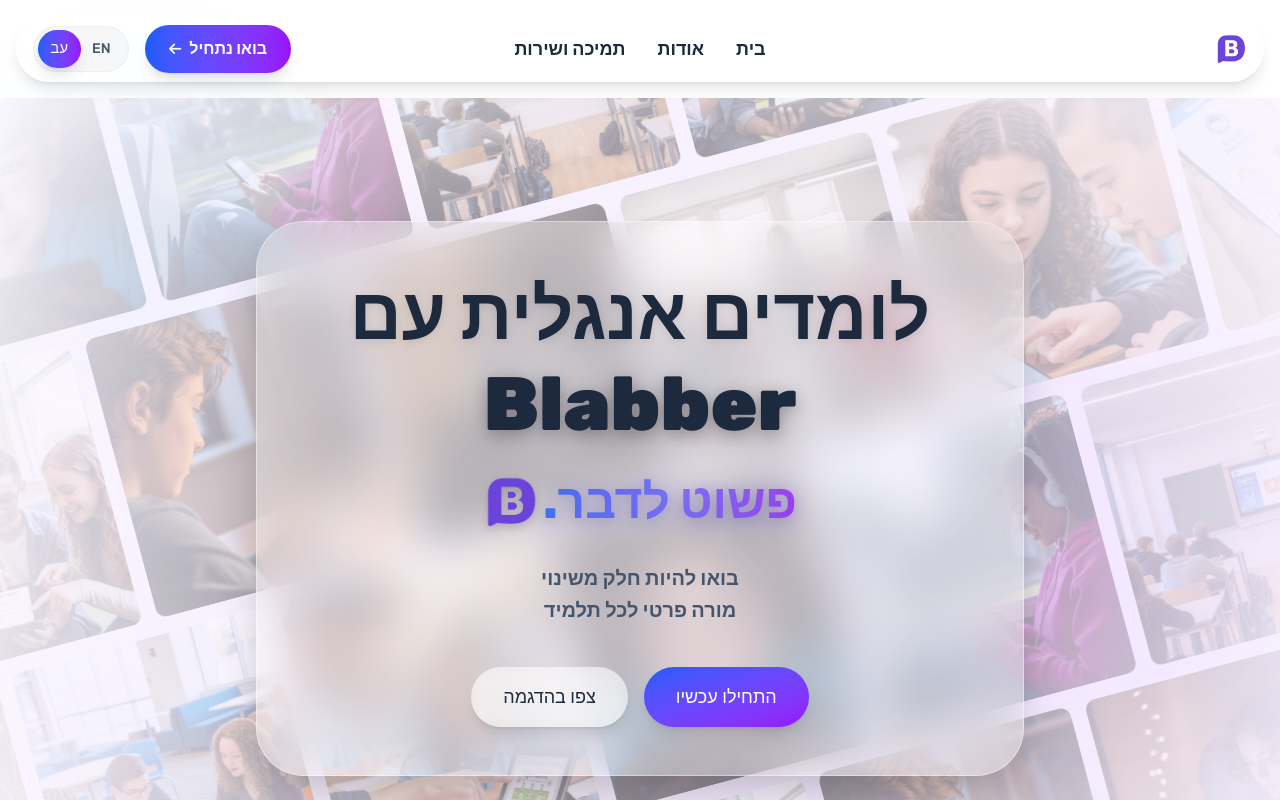
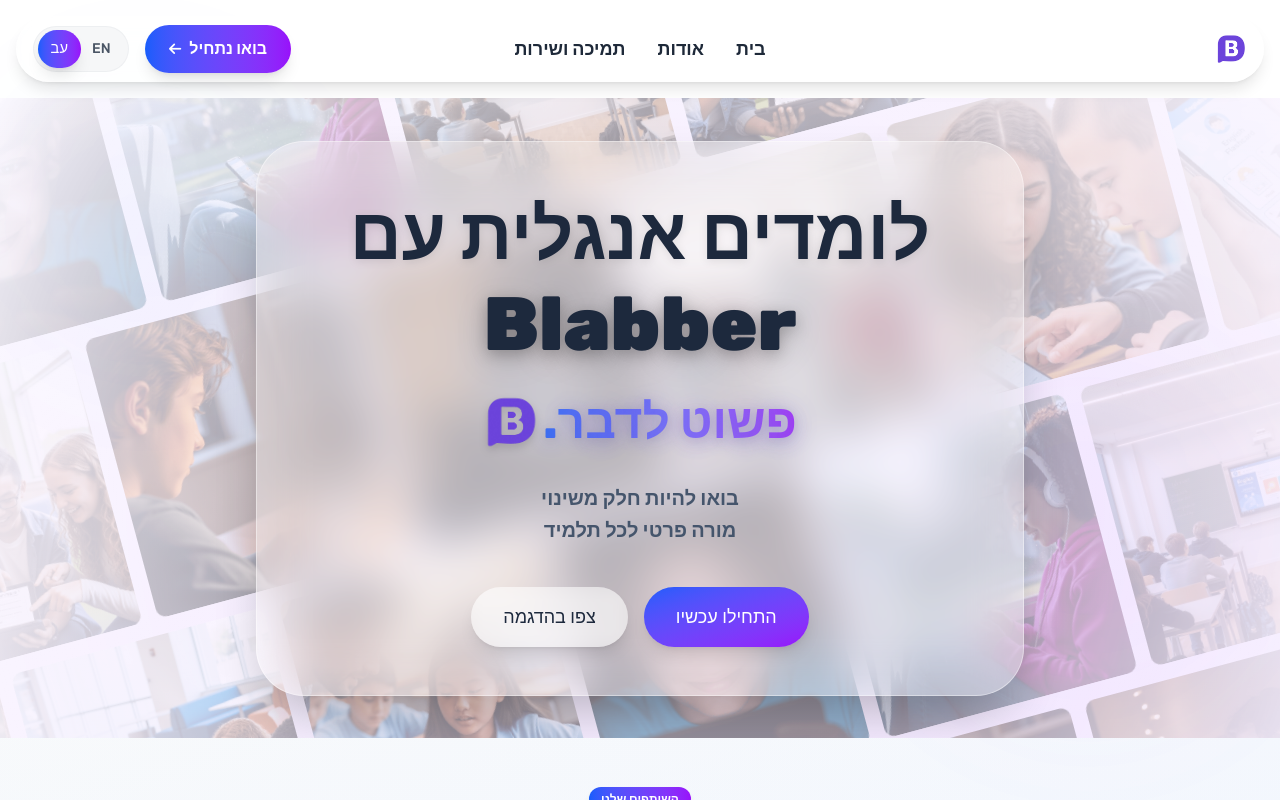
Before and after one commit to Blabber-AI/Blabber.site, a React (Vite) app: page /#/ in a window 1280 px wide. Shown: the top 800 px of the page. Built offline with nearby package versions, Linux system fonts and the light colour scheme.

Commit message:
update hero size mobile view

```diff
--- a/src/components/HeroSection.tsx
+++ b/src/components/HeroSection.tsx
@@ -42,7 +42,7 @@
   return (
         <section
             id="hero"
-            className="relative flex items-center justify-center bg-gradient-to-br from-purple-50 to-purple-100 overflow-hidden min-h-screen py-4 px-4 sm:px-0"
+            className="relative flex items-center justify-center bg-gradient-to-br from-purple-50 to-purple-100 overflow-hidden min-h-screen sm:min-h-0 sm:h-[80vh] sm:py-16 px-4"
         >
             {/* Background Animation */}
             <div className="absolute inset-0 z-0 opacity-40">
```
